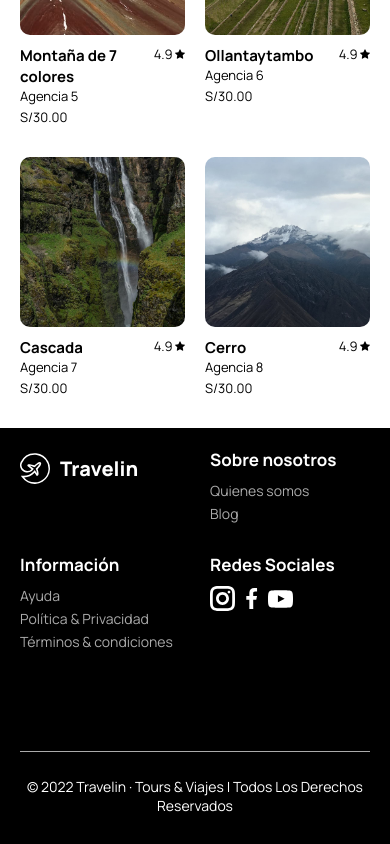
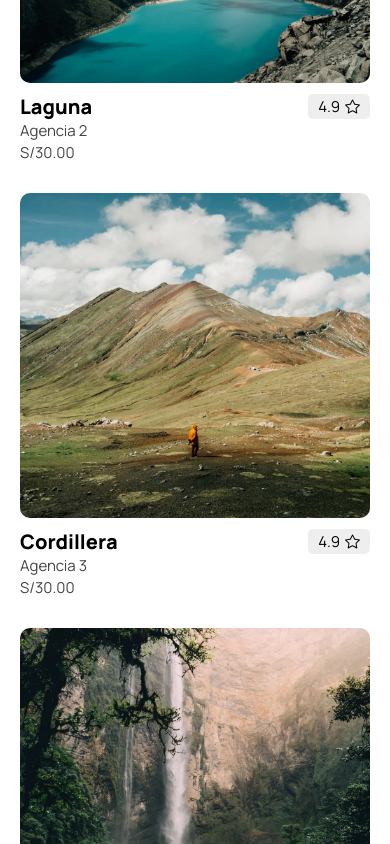
Before and after one commit to nilsondream/travelin-v2-website, a React (Create React App) app: page /destinos in a window 390 px wide. Shown: the part 940-1784 px from the top of the page. Built offline with nearby package versions, Linux system fonts and the light colour scheme.

Commit message:
modificated styled

```diff
--- a/src/components/Categories/DestinationItem.jsx
+++ b/src/components/Categories/DestinationItem.jsx
@@ -1,6 +1,6 @@
 import React from 'react'
 import { Link } from 'react-router-dom'
-import { BsStarFill } from "react-icons/bs";
+import { BsStar } from "react-icons/bs";
 
 const DestinationItem = ({ id, slug, name, slug_agency, agency, price, rating, img }) => {
     return (
@@ -13,7 +13,7 @@ const DestinationItem = ({ id, slug, name, slug_agency, agency, price, rating, i
                     <div className="destino-data">
                         <div className="data-top">
                             <h2>{name}</h2>
-                            <p>{rating} <BsStarFill /></p>
+                            <p>{rating} <BsStar /></p>
                         </div>
                         <div className="data-bottom">
                             <p>{agency}</p>
--- a/src/components/Categories/StyledCategories.scss
+++ b/src/components/Categories/StyledCategories.scss
@@ -38,40 +38,37 @@
             .data-top {
                 display: flex;
                 justify-content: space-between;
-                align-items: flex-start;
+                align-items: center;
                 gap: 10px;
 
                 h2 {
-                    font-size: 15px;
+                    font-size: 20px;
+                    font-weight: 800;
                 }
 
                 p {
-                    font-size: 15px;
                     display: flex;
                     align-items: center;
-                    gap: 2.5px;
+                    font-size: 15px;
+                    gap: 5px;
+                    padding: 2px 10px;
+                    background: #eee;
+                    border-radius: 5px;
+                    //color: #fff;
+                    //border: 1px solid #ddd;
 
                     svg {
-                        font-size: 12.5px;
+                        font-size: 15px;
                     }
                 }
             }
 
             .data-bottom {
-                /*display: flex;
-                flex-direction: column;
-                gap: 5px;*/
 
-                p {
+                p, span{
                     font-size: 15px;
-                }
-
-                span {
-                    font-size: 15px;
-                    //font-weight: 800;
-                    /*border-radius: 5px;
-                    border: 1px solid #000;
-                    padding: 2px 5px;*/
+                    color: #444;
+                    //font-weight: 600;
                 }
             }
         }
@@ -93,11 +90,11 @@
 @media (max-width: 600px) {
     .category-container {
         padding: 20px;
-        grid-template-columns: repeat(2, 1fr);
+        grid-template-columns: 1fr;
 
         .destino-item {
             .destino-img {
-                height: 170px;
+                height: 325px;
             }
 
             .destino-data {
@@ -105,19 +102,16 @@
 
                 .data-top {
 
+                    h2 {
+                        font-size: 20px;
+                        font-weight: 800;
+                    }
+
                     p {
-                        font-size: 13px;
 
                         svg {
-                            font-size: 10px;
+                            font-size: 15px;
                         }
-                    }
-                }
-
-                .data-bottom {
-
-                    p, span{
-                        font-size: 13px;
                     }
                 }
             }
--- a/src/components/Footer/Footer.jsx
+++ b/src/components/Footer/Footer.jsx
@@ -46,7 +46,7 @@ const Footer = () => {
 
                 <div className="footer-bottom">
                     <span />
-                    <p>© 2022 Travelin · Tours & Viajes | Todos Los Derechos Reservados</p>
+                    <p>© 2022 Travelin · Todos Los Derechos Reservados</p>
                 </div>
             </div>
         </>
--- a/src/components/Footer/StyledFooter.scss
+++ b/src/components/Footer/StyledFooter.scss
@@ -1,14 +1,13 @@
 .footer{
     background: #000;
-    padding: 0 10vw;
+    padding: 50px 10vw;
     display: flex;
     flex-direction: column;
-    justify-content: space-between;
+    gap: 150px;
     position: static;
     bottom: 0;
 
     .footer-links{
-        padding: 50px 0;
         color: #fff;
         display: grid;
         grid-template-columns: 2fr 1fr 1fr 1fr;
@@ -57,13 +56,11 @@
     }
 
     .footer-bottom{
-        padding-top: 100px;
-        padding-bottom: 50px;
         span{
             content: '';
             height: 1px;
             width: 100%;
-            background-color: #aaa;
+            background-color: #555;
             display: block;
         }
 
@@ -79,6 +76,7 @@
 
     .footer {
         padding: 20px;
+        gap: 100px;
 
         .footer-links {
             padding: 0;
@@ -93,18 +91,24 @@
                 ul {
                     font-size: 14px;
                     gap: 4px;
+                }
+            }
+
+            .social-links {
+                ul {
+                    gap: 15px;
 
                     svg {
-                        font-size: 25px;
+                        font-size: 20px;
                     }
                 }
             }
         }
 
         .footer-bottom {
-            padding-bottom: 20px;
 
             p {
+                margin-top: 20px;
                 font-size: 14px;
             }
         }
--- a/src/pages/Destinations/StyledDestinations.scss
+++ b/src/pages/Destinations/StyledDestinations.scss
@@ -13,7 +13,7 @@
 
 
     .destinations-searchbar {
-        margin-top: -35.5px;
+        margin-top: -38px;
         padding-right: 7vw;
         display: flex;
         justify-content: flex-end;
```
